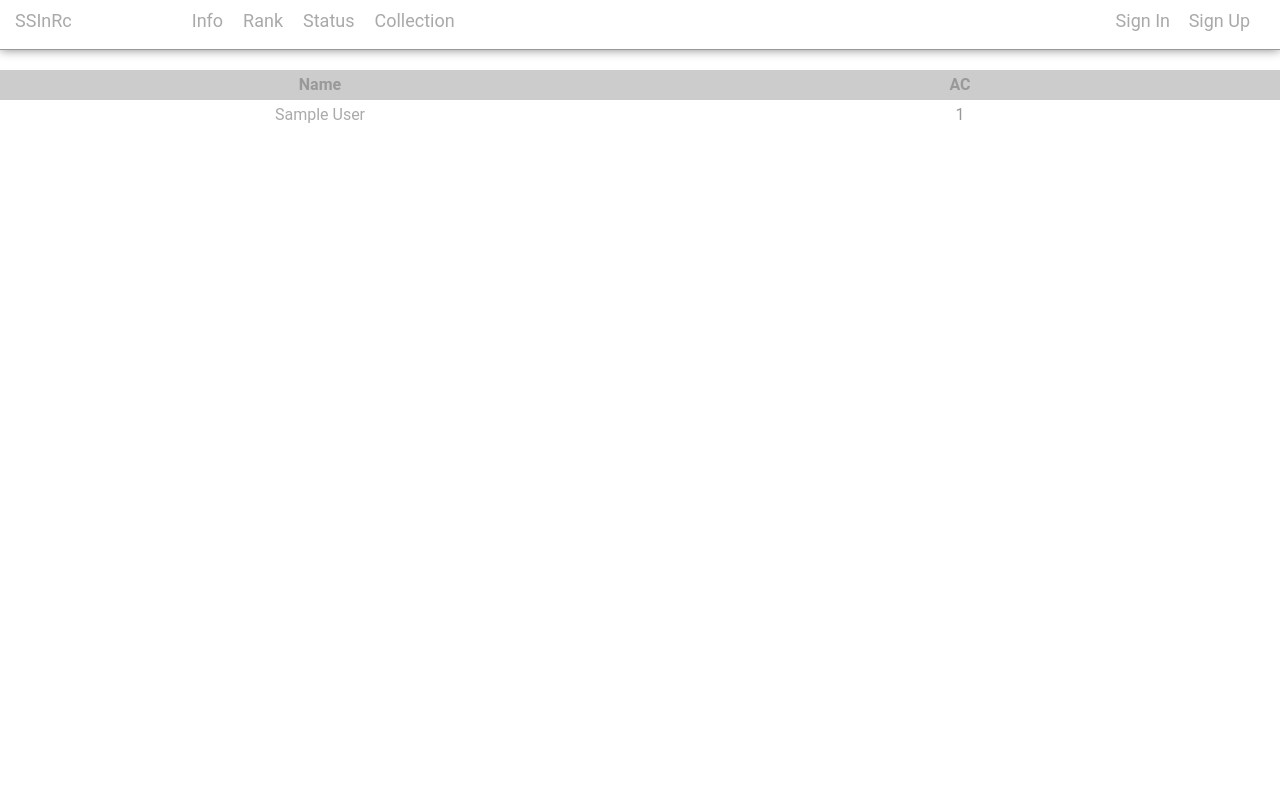
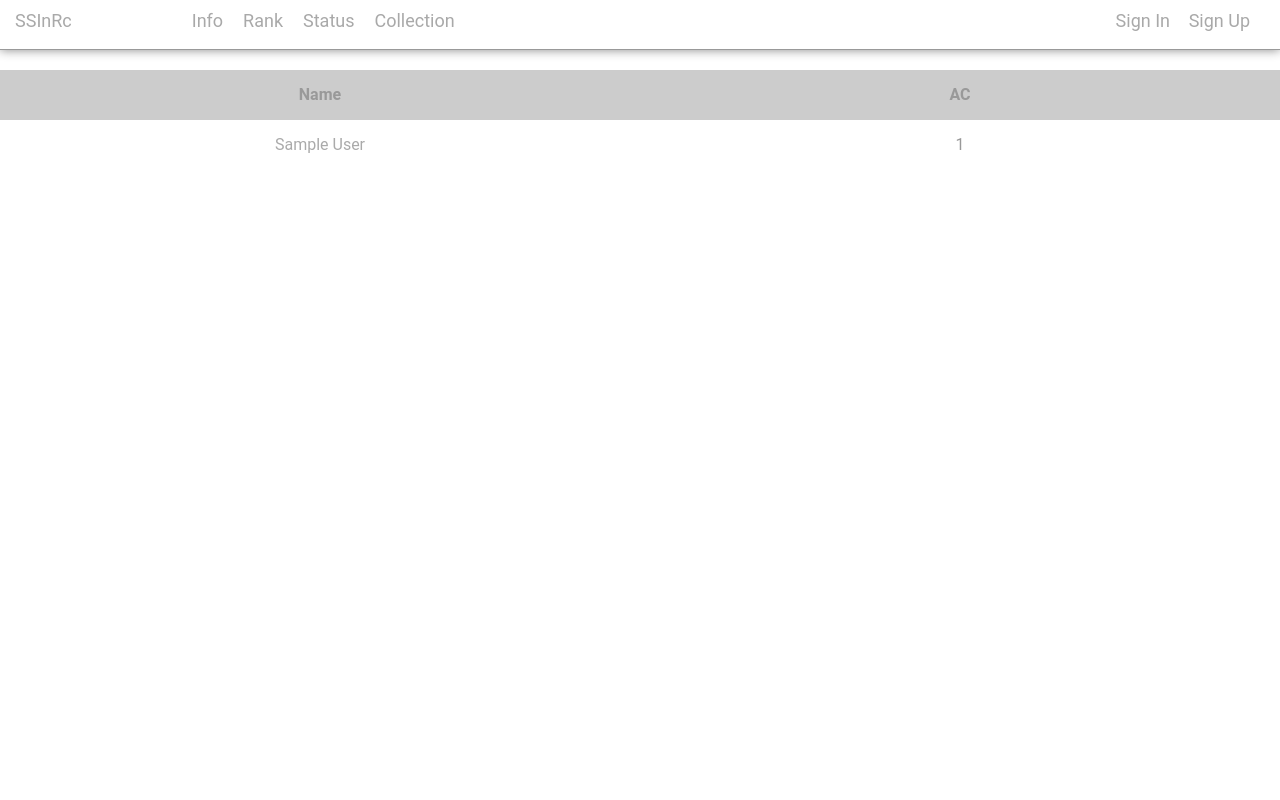
Before and after one commit to charlie890414/online_judge, a Django app: a page that uses templates/rank.html in a window 1280 px wide. Run offline with Django 3.2, Linux system fonts and the light colour scheme; tables that the repository leaves empty hold one stand-in row (values such as "Sample post").

Commit message:
rank.html置底

```diff
--- a/static/index.css
+++ b/static/index.css
@@ -86,7 +86,7 @@ div > ul {
 	th ,td {
 		text-align: center;
 		color: #999;
-		line-height: 30px;
+		line-height: 50px;
 		width: 50%;
 	}
 
@@ -99,3 +99,10 @@ div > ul {
 	tr:nth-child(odd) {
 		background: #ccc;
 	}
+
+	.footer {
+		width: 100%;
+		margin: auto;
+		position: absolute;
+    	bottom: 0;
+	}
--- a/static/signin.css
+++ b/static/signin.css
@@ -33,16 +33,19 @@ body {
 .form-signin .form-control:focus {
   z-index: 2;
 }
+
 .form-signin input[type="email"] {
   margin-bottom: 15px;
   border-bottom-right-radius: 0;
   border-bottom-left-radius: 0;
 }
+
 .form-signin input[type="password"] {
   margin-bottom: 10px;
   border-top-left-radius: 0;
   border-top-right-radius: 0;
 }
+
 .button {
   background-color: #A9A9A9; /* DarkGray */
   border: none;
--- a/templates/rank.html
+++ b/templates/rank.html
@@ -34,7 +34,7 @@
 {% endfor %}
 </table>
 
-<div align="center">
+<div class="footer">
 {% if users.has_other_pages %}
 	{% if users.has_previous %}
 		<a href="rank={{ users.previous_page_number }}">&laquo;</a>
```
